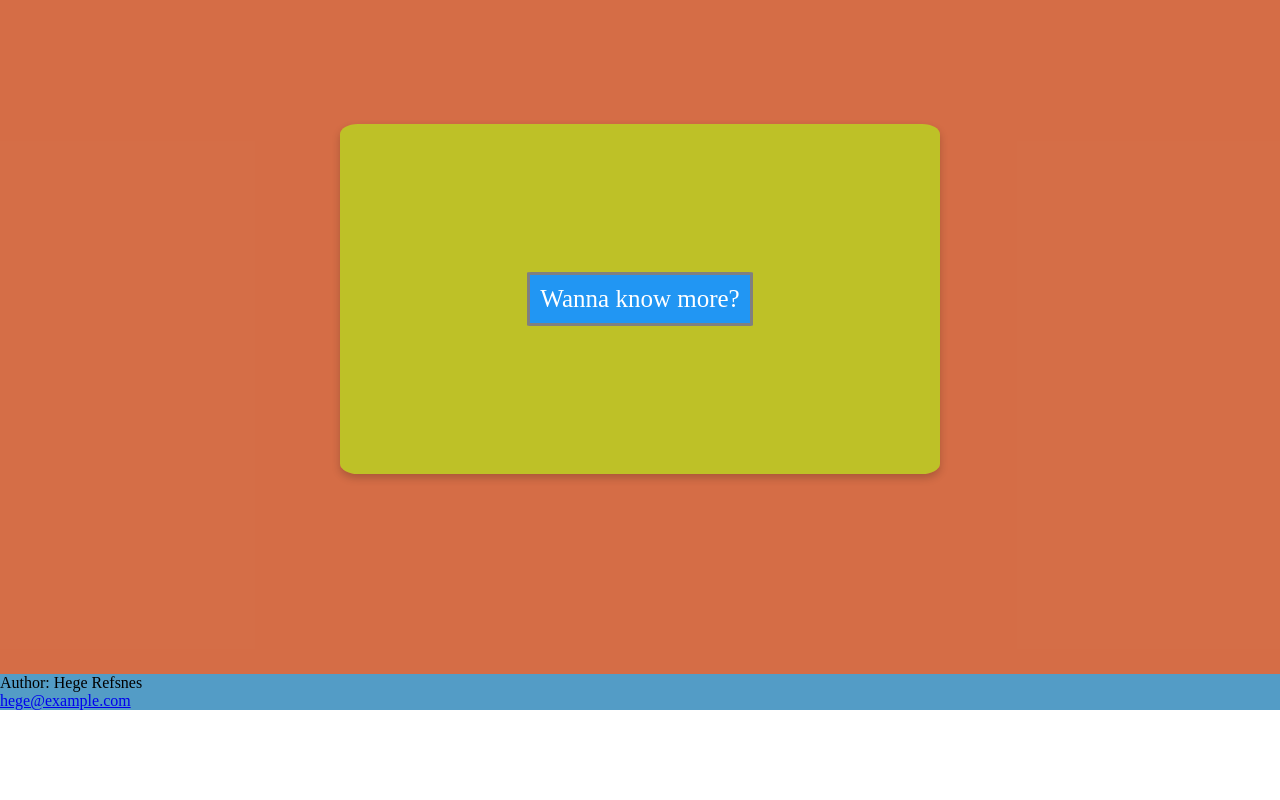
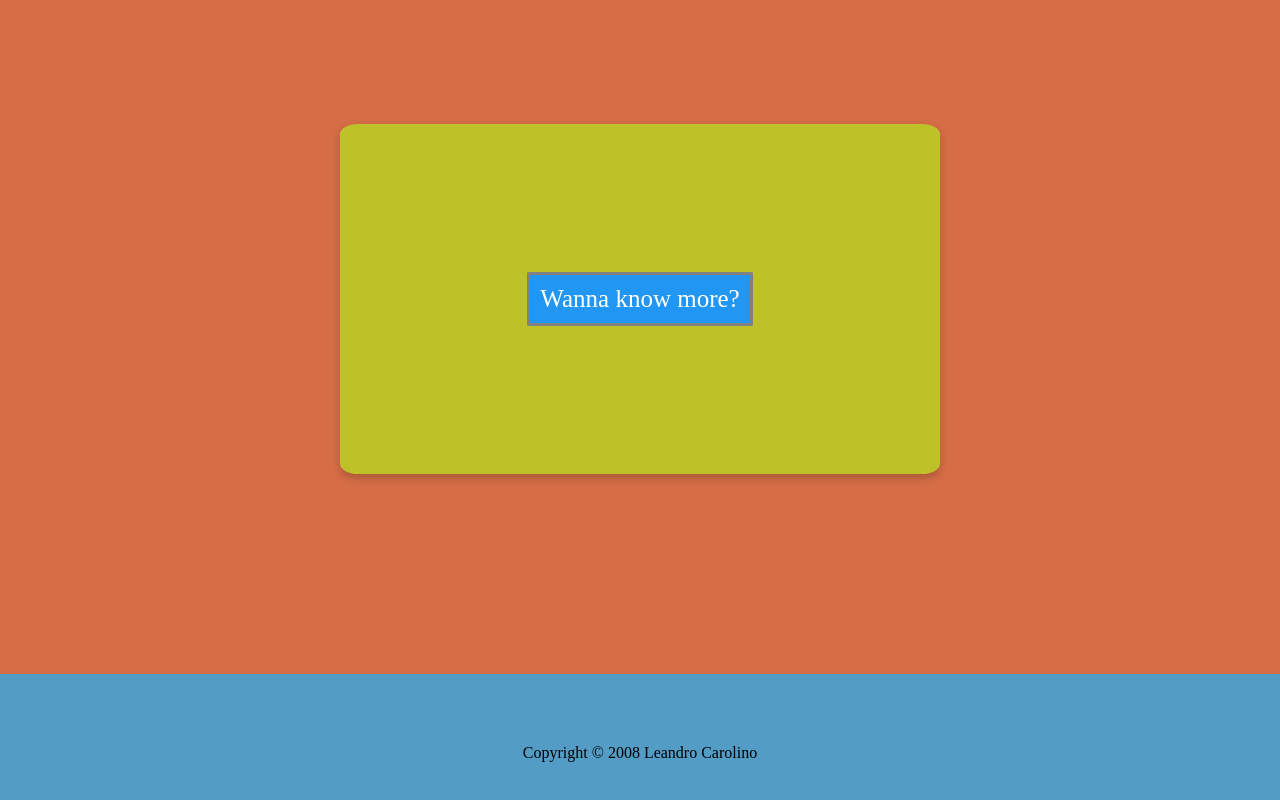
Before and after one commit to LeandroCarolino01/skato, an Angular app: page / in a window 1280 px wide. Shown: the part 876-1676 px from the top of the page. Before the commit the page ends 1586 px from the top, so only its background shows below. Built offline with nearby package versions, Linux system fonts and the light colour scheme.

Commit message:
feat(footer)added footer to home

```diff
--- a/src/app/components/footer/footer.component.html
+++ b/src/app/components/footer/footer.component.html
@@ -1,4 +1,3 @@
 <footer>
-    <p>Author: Hege Refsnes</p>
-    <p><a href="mailto:hege@example.com">hege@example.com</a></p>
+    <p>Copyright © 2008 Leandro Carolino</p>
   </footer>
--- a/src/app/components/footer/footer.component.scss
+++ b/src/app/components/footer/footer.component.scss
@@ -1,4 +1,12 @@
 $base-color: #539cc6;
 footer{
     background-color: $base-color;
+    height: 150px;
+    display: flex;
+    align-items: center;
+    flex-direction: column;
 }
+
+p{
+    margin-top: 70px;
+}
--- a/src/app/components/navbar/navbar.component.scss
+++ b/src/app/components/navbar/navbar.component.scss
@@ -89,6 +89,7 @@ $menu-speed: 0.75s;
     display: flex;
     align-items: center;
     justify-content: center;
+    border-radius: 20%;
 }
 
 //burguer line
```
